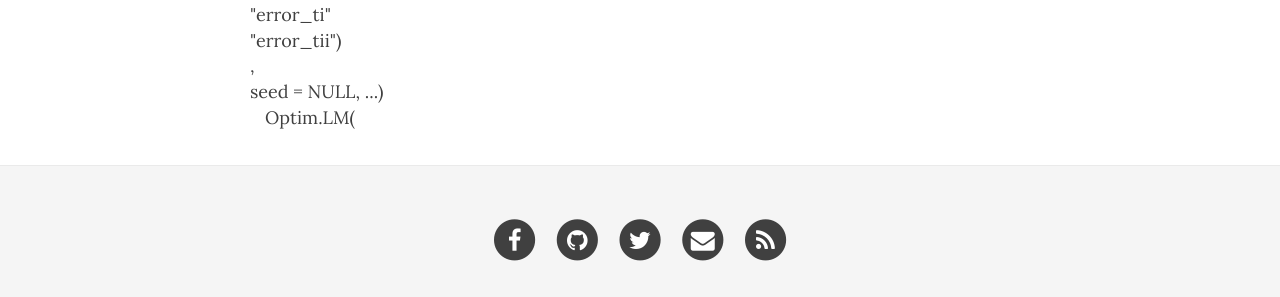
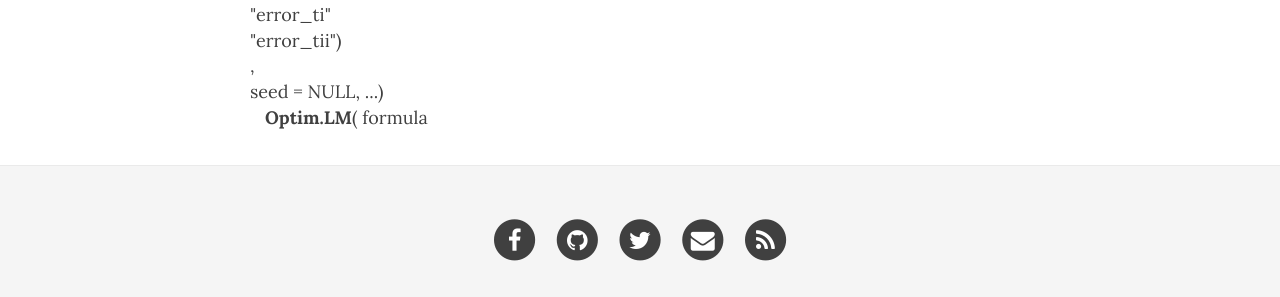
Before and after one commit to economistgame/OptimClassifier, a Jekyll site: the page built from methods/LM.md, in a window 1280 px wide and 1232 px high. Shown: the part 833-1130 px from the top of the window. Built offline with Jekyll 4.4.1, drawn with Linux system fonts in a browser that asks for light colours; nearby versions of some CDN libraries; formulas are drawn with MathJax 3; some of the changed lines change nothing that is shown.

Commit message:
Update LM.md

```diff
--- a/methods/LM.md
+++ b/methods/LM.md
@@ -73,14 +73,21 @@
 </style>
 
 
-<div class="popup" onclick="myFunction()">Optim.LM(
-  <span class="popuptext" id="myPopup">A Simple Popup!</span>
+<div class="popup" onclick="FunctionName()"><b>Optim.LM</b>(
+  <span class="popuptext" id="NamePopUp">The function name</span>
 </div>
-
+<div class="popup" onclick="FunctionName()">formula
+  <span class="popuptext" id="FormulaPopUp">The function name</span>
+</div>
 <script>
 // When the user clicks on div, open the popup
-function myFunction() {
-    var popup = document.getElementById("myPopup");
+function FunctionName() {
+    var popup = document.getElementById("NamePopUp");
+    popup.classList.toggle("show");
+}
+
+function FunctionFormula() {
+    var popup = document.getElementById("FormulaPopUp");
     popup.classList.toggle("show");
 }
 </script>
```
